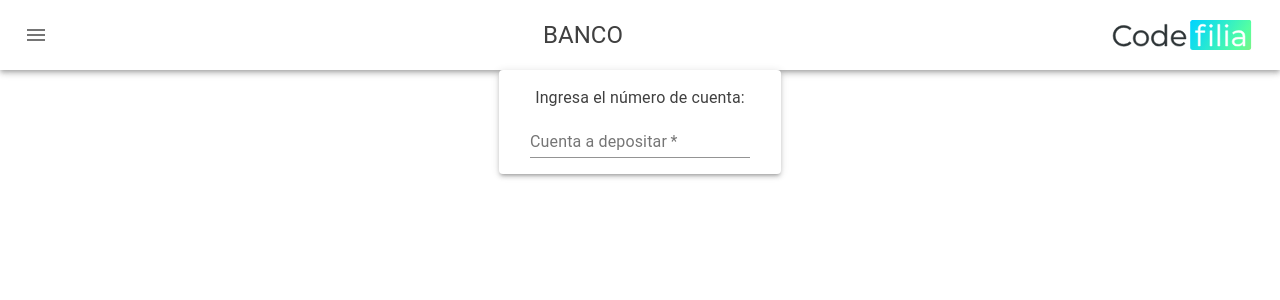
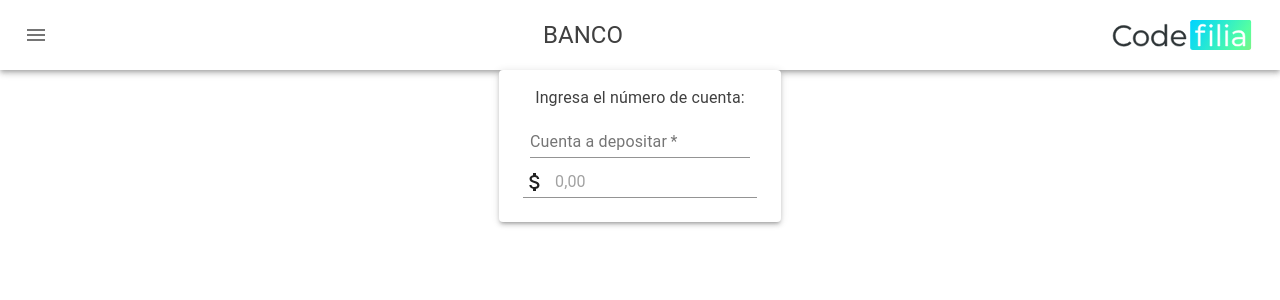
Before and after one commit to Jesucristhorr/frontend-bdd-repl, a React (Create React App) app: page /Deposit in a window 1280 px wide. Shown: the top 300 px of the page. Built offline with nearby package versions, Linux system fonts and the light colour scheme.

Commit message:
Add TextFields

```diff
--- a/src/components/Deposit/Deposit.jsx
+++ b/src/components/Deposit/Deposit.jsx
@@ -1,7 +1,8 @@
 import React from 'react';
 import { makeStyles } from "@material-ui/core/styles";
 import Menu from '../Menu/MenuBar';
-import { Paper, Typography, Grid, TextField } from '@material-ui/core';
+import { Paper, Typography, Grid, TextField, InputAdornment } from '@material-ui/core';
+import { AttachMoney } from '@material-ui/icons';
 
 const useStyles = makeStyles((theme) => ({
     paper: {
@@ -30,6 +31,7 @@ const useStyles = makeStyles((theme) => ({
 
 }));
 
+
 function Deposit(){
 
     const classes = useStyles();
@@ -47,7 +49,20 @@ function Deposit(){
                             <TextField id="depositAcount" label="Cuenta a depositar" placeholder="Ej.: 1234567890" size="" required/>
                         </Grid>
                     </Grid>
-
+                    <Grid item>
+                        <TextField
+                            className={classes.margin}
+                            id="depositAmount"
+                            InputProps={{
+                                startAdornment: (
+                                    <InputAdornment>
+                                        <AttachMoney/>
+                                    </InputAdornment>
+                                )
+                            }}
+                            placeholder="0,00"
+                        />
+                    </Grid>
                 </Grid>
             </Paper>
         </div>
```
